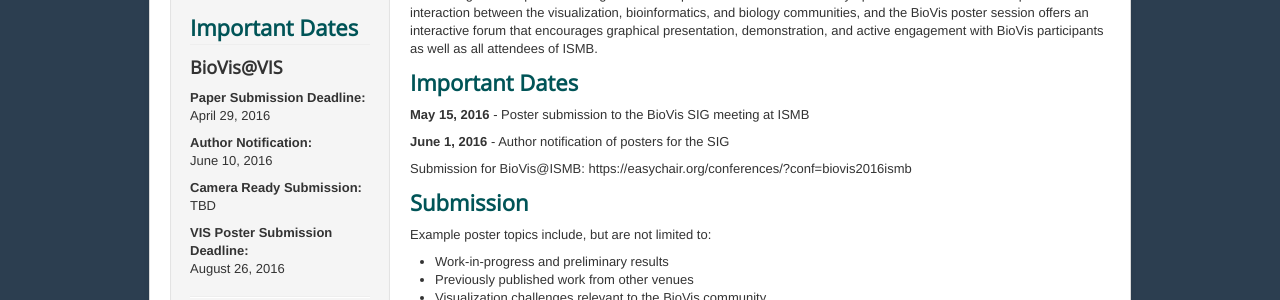
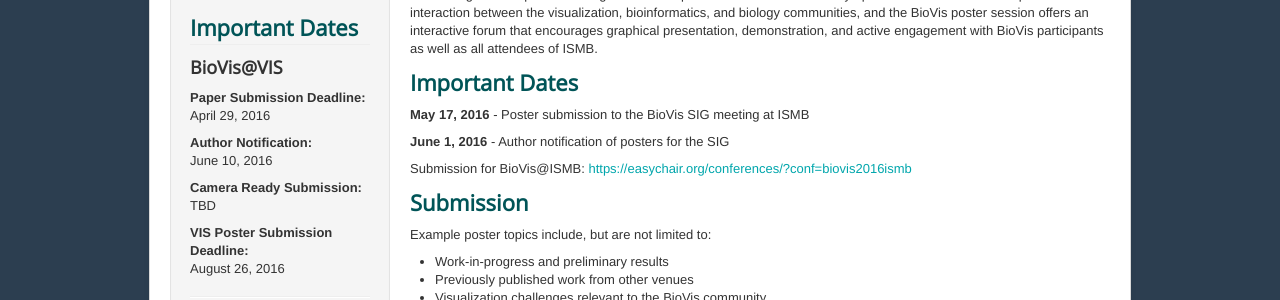
Before and after one commit to ngehlenborg/2017, a Jekyll site: the page built from posters_ismb.md, in a window 1280 px wide. Shown: the part 601-901 px from the top of the page. Built offline with Jekyll 4.4.1, drawn with Linux system fonts in a browser that asks for light colours.

Commit message:
Fix poster submission dates

```diff
--- a/posters_ismb.md
+++ b/posters_ismb.md
@@ -7,11 +7,11 @@ permalink: /posters_ismb/
 The BioVis 2016 Posters track offers a venue to present and discuss new research in biological data visualization. Submissions take the form of a short (250-word) abstract with a supporting figure and are presented at the conference site as large format posters during a dedicated poster session. The BioVis symposium as a whole aims to promote interaction between the visualization, bioinformatics, and biology communities, and the BioVis poster session offers an interactive forum that encourages graphical presentation, demonstration, and active engagement with BioVis participants as well as all attendees of ISMB.
 
 ## Important Dates
-**May 15, 2016** - Poster submission to the BioVis SIG meeting at ISMB
+**May 17, 2016** - Poster submission to the BioVis SIG meeting at ISMB
 
 **June 1, 2016** - Author notification of posters for the SIG
 
-Submission for BioVis@ISMB: https://easychair.org/conferences/?conf=biovis2016ismb
+Submission for BioVis@ISMB: [https://easychair.org/conferences/?conf=biovis2016ismb](https://easychair.org/conferences/?conf=biovis2016ismb)
 
 ## Submission
 Example poster topics include, but are not limited to:
```
Also changed, not shown: cfp_ismb.md (+2 -4 lines).
